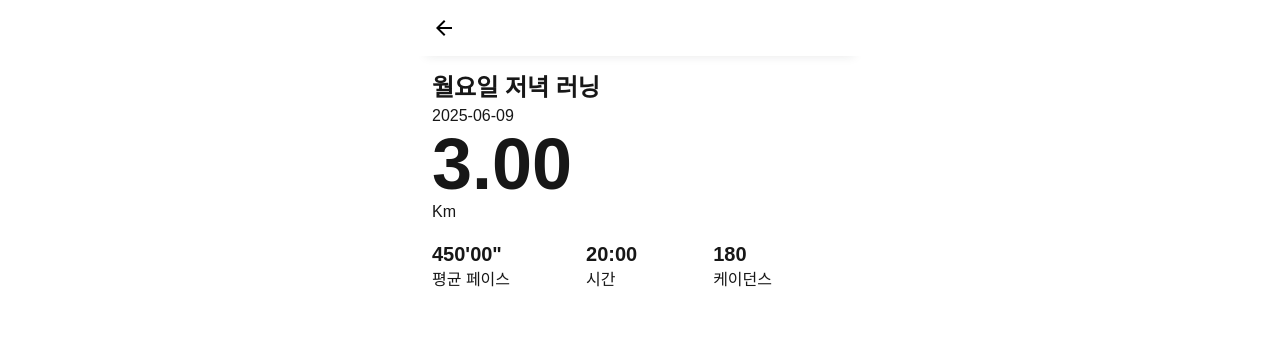
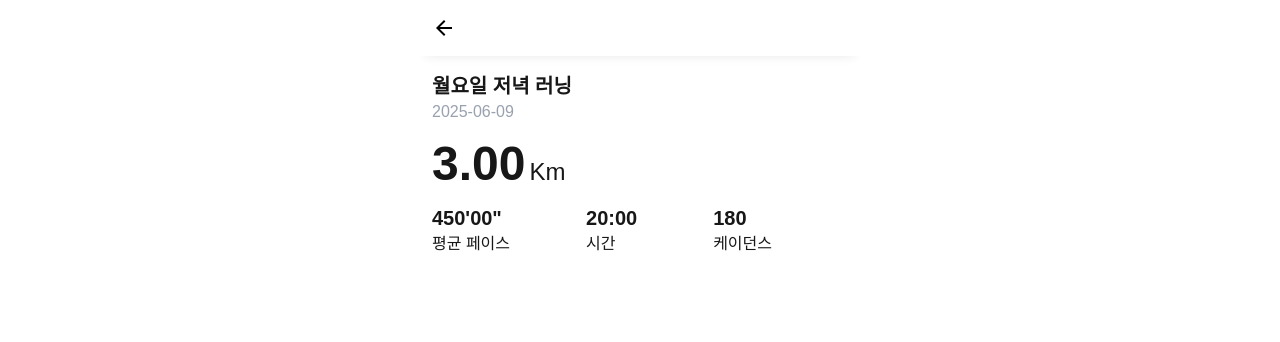
Before and after one commit to LeeHwiGyoung/running, a Next.js app: page /dashboard/runningDetail/1 in a window 1280 px wide. Shown: the top 342 px of the page. Built offline with nearby package versions, Linux system fonts and the light colour scheme; no server answers.

Commit message:
💄 DetailRunCard : title의 text 크기 수정

```diff
--- a/src/component/dashboard/DetailRunCard.tsx
+++ b/src/component/dashboard/DetailRunCard.tsx
@@ -55,16 +55,18 @@ export default function DetailRunCard({
   const count = useCountUp({target : distance})
 
   return (
-    <article className='px-4'>
-        <h2 className='text-2xl font-bold'>
-            {title}
-        </h2>
-        <time dateTime={date}>{date}</time>
-        <div className='flex flex-col'>
-            <data className="text-7xl font-bold transition" value={distance}>{count.toFixed(2).toLocaleString()}</data>
-            <span>{distanceLabel}</span>
+    <article className='flex flex-col gap-4 px-4'>
+        <div>
+            <h2 className='text-xl font-bold'>
+                {title}
+            </h2>
+            <time className='text-gray-400' dateTime={date}>{date}</time>
         </div>
-        <section className='flex mt-4'>
+        <div className='flex items-end text-5xl gap-1'>
+            <data className="font-bold" value={distance}>{count.toFixed(2).toLocaleString()}</data>
+            <span className='text-2xl'>{distanceLabel}</span>
+        </div>
+        <section className='flex'>
             <h3 className='sr-only'>러닝 통계</h3>
             <div className='flex flex-col grow-1'>
                 <data className="text-xl font-bold" value={runningPace}>{formatPace(runningPace)}</data>
```
